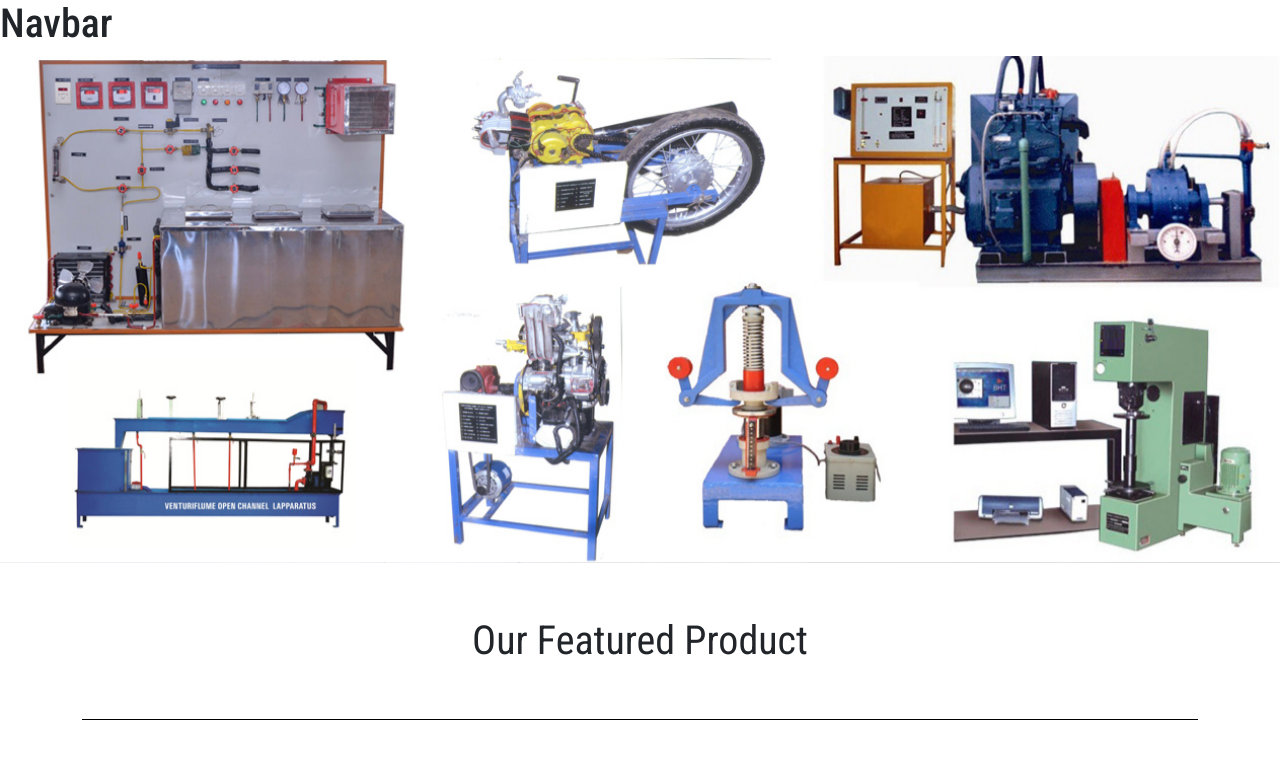
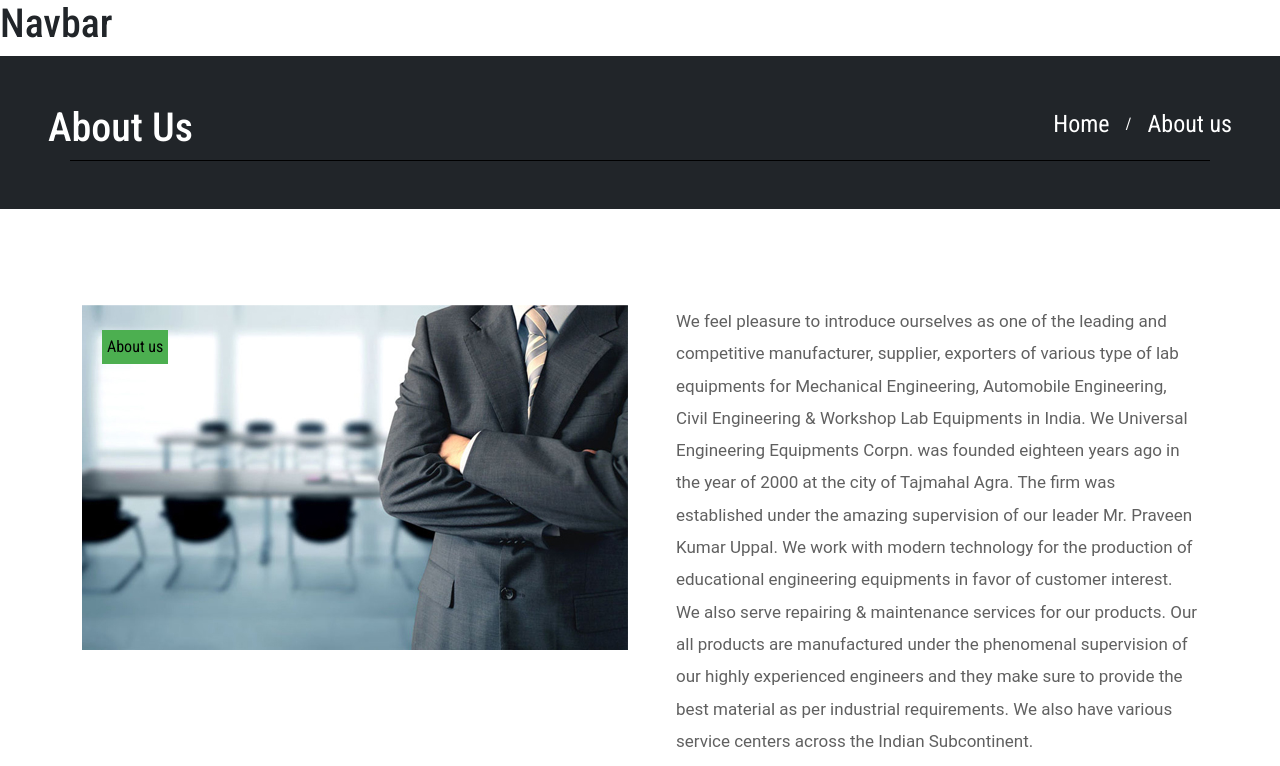
Before and after one commit to Amansingh1210/gold-pvt-corp, a React (Create React App) app: page / in a window 1280 px wide. Shown: the top 766 px of the page. Built offline with nearby package versions, Linux system fonts and the light colour scheme.

Commit message:
about us component complete

```diff
--- a/src/App.js
+++ b/src/App.js
@@ -4,15 +4,19 @@ import Slider from './Components/Slider'
 import Products from './Components/Products'
 import Banner from './Components/Banner'
 import Gallery from './Components/Gallery'
+import About from './Components/About'
+import Footer from './Components/Footer'
 
 function App() {
   return (
     <>
       <Navbar />
-      <Slider />
-      <Products />
-      <Banner />
-      <Gallery />
+      {/* <Slider /> */}
+      {/* <Products /> */}
+      {/* <Banner /> */}
+      {/* <Gallery /> */}
+      <About />
+      <Footer />
     </>
   )
 }
--- a/src/Components/About.js
+++ b/src/Components/About.js
@@ -1,8 +1,32 @@
 import React from 'react'
+import profile from '../Data/images/aboutUsProfile.jpg'
 
 function About() {
   return (
-    <h1>About</h1>
+      <main className='d-flex flex-column gap-5'>
+          <div className='fluid-contanier bg-dark text-center text-white py-5 px-5'>
+              <div className='d-flex flex-row justify-content-between align-items-center '>
+                  <h1>About Us</h1>
+                  <nav>
+                      <ol className="list-none d-flex gap-3 align-items-center cursor-pointer">
+                          <li className="fs-4 text-hover">Home</li>
+                          <li className="">/</li>
+                          <li className="fs-4 text-hover">About us</li>
+                      </ol>
+                  </nav>
+              </div>
+              <div className="container underline"></div>
+          </div>
+          <div className='container d-flex gap-5 mt-5'>
+              <div className='position-relative'>
+                <button className="cap-btn btn-primary">About us</button>
+                <img src={profile} />
+            </div>
+            <div>
+                  <p className='about-text'>We feel pleasure to introduce ourselves as one of the leading and competitive manufacturer, supplier, exporters of various type of lab equipments for Mechanical Engineering, Automobile Engineering, Civil Engineering & Workshop Lab Equipments in India. We Universal Engineering Equipments Corpn. was founded eighteen years ago in the year of 2000 at the city of Tajmahal Agra. The firm was established under the amazing supervision of our leader Mr. Praveen Kumar Uppal. We work with modern technology for the production of educational engineering equipments in favor of customer interest. We also serve repairing & maintenance services for our products. Our all products are manufactured under the phenomenal supervision of our highly experienced engineers and they make sure to provide the best material as per industrial requirements. We also have various service centers across the Indian Subcontinent.</p>
+            </div>
+          </div>
+    </main>
   )
 }
 
--- /dev/null
+++ b/src/Components/Footer.js
@@ -0,0 +1,9 @@
+import React from 'react'
+
+function Footer() {
+  return (
+    <h1>Footer</h1>
+  )
+}
+
+export default Footer
--- a/src/Components/Products.js
+++ b/src/Components/Products.js
@@ -11,7 +11,7 @@ function Products() {
             const { id, name, desc, url, capacity } = banner
             return <div key={id} className="card col-md-3 shadow-sm shadow-lg-hover custom-hover">
              <button className="cap-btn btn-primary">{capacity}</button>
-              <img src={url} className="card-img-top mt-3" alt="..."/>
+              <img src={url} className="card-img-top mt-3 " alt="..."/>
                   <div className="card-body">
                       <h5 className="card-title">{name}</h5>
                       <p className="card-text">{desc}</p>
--- a/src/index.css
+++ b/src/index.css
@@ -74,3 +74,26 @@
   box-shadow: 0 0 10px rgba(0, 0, 0, 0.2);
   /* Increase shadow on hover */
 }
+.text-hover:hover{
+  color: #2196f3;
+}
+
+.about{
+  height: 100px;
+  background: #797878;
+}
+
+.list-none{
+  list-style: none;
+  text-decoration: none;
+}
+.cursor-pointer{
+  cursor: pointer;
+}
+
+.about-text{
+  color: #606060;
+  font-family: 'Roboto', sans-serif;
+  font-size: 17px;
+  line-height: 1.9;
+}
```
Also changed, not shown: src/Data/images/aboutUsProfile.jpg (added).
